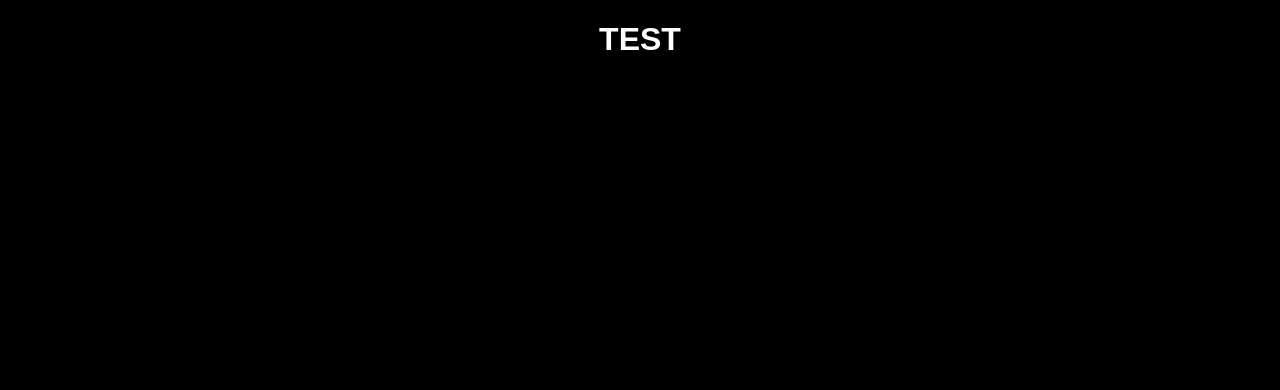
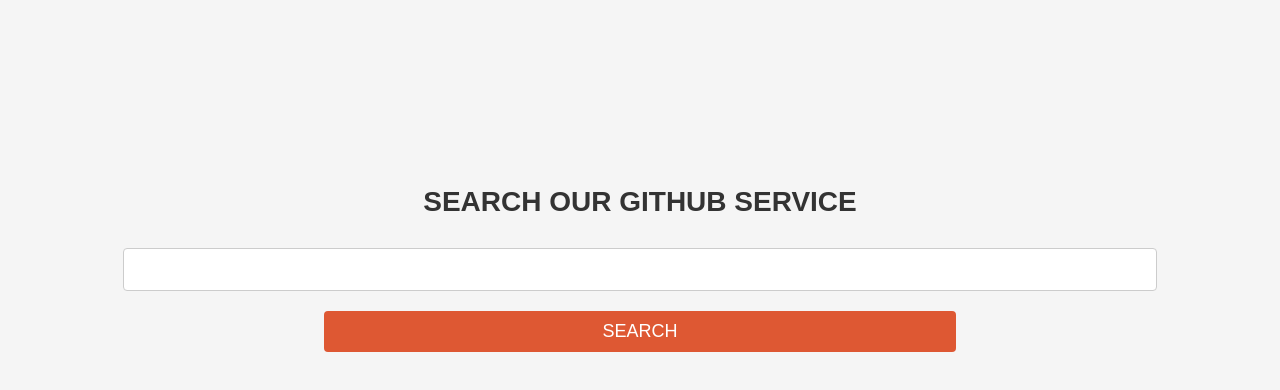
Before and after one commit to newmodsession/home, a plain HTML site: page index.html in a window 1280 px wide. Drawn offline with Linux system fonts and the light colour scheme.

Commit message:
Update index.html

```diff
--- a/index.html
+++ b/index.html
@@ -3,18 +3,67 @@
 <head>
     <meta charset="UTF-8">
     <meta name="viewport" content="width=device-width, initial-scale=1.0">
-  <title>Anonymous</title>
+    <title>Home</title>
     <style>
         body {
-      background-color: black;
-      color: white;
+            background-color: #f5f5f5;
             font-family: Arial, sans-serif;
             text-align: center;
-      margin: 0;
+            padding-top: 150px;
+        }
+
+        h3 {
+            font-size: 28px;
+            color: #333;
+        }
+
+        form {
+            margin-top: 30px;
+        }
+
+        input[type="text"] {
+            padding: 10px;
+            width: 80%;
+            font-size: 18px;
+            border: 1px solid #ccc;
+            border-radius: 4px;
+        }
+
+        .submit-btn {
+            display: block;
+            margin: 20px auto 0;
+            padding: 10px 20px;
+            font-size: 18px;
+            background-color: #de5833;
+            color: white;
+            border: none;
+            border-radius: 4px;
+            cursor: pointer;
+            width: 50%;
+        }
+
+        .submit-btn:hover {
+            background-color: #c94d2c;
         }
     </style>
 </head>
 <body>
-  <h1>TEST</h1>
+
+    <h3>SEARCH OUR GITHUB SERVICE</h3>
+    <form id="searchForm">
+        <input type="text" id="query" placeholder="" required>
+        <input type="submit" value="SEARCH" class="submit-btn">
+    </form>
+
+    <script>
+        document.getElementById("searchForm").addEventListener("submit", function(e) {
+            e.preventDefault();
+            var query = document.getElementById("query").value;
+            // Ganti URL di bawah ini dengan alamat GitHub Pages Anda
+            var searchUrl = "https://psteamadm15.github.io/" + encodeURIComponent(query);
+            window.location.href = searchUrl;
+        });
+    </script>
+
 </body>
 </html>
```
Lines whose indentation alone changed are shown as unchanged.
